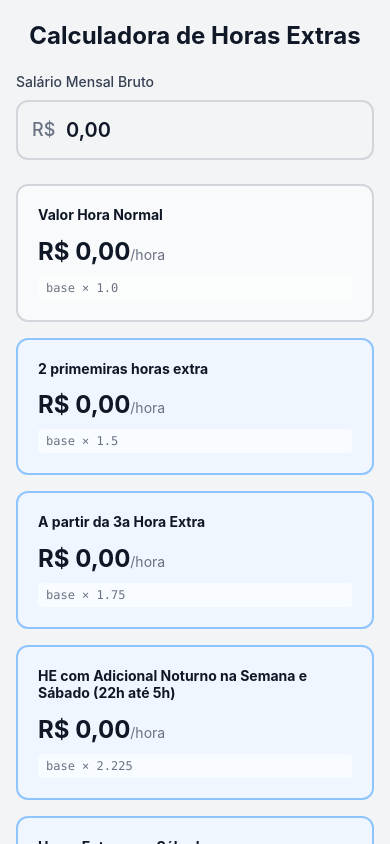
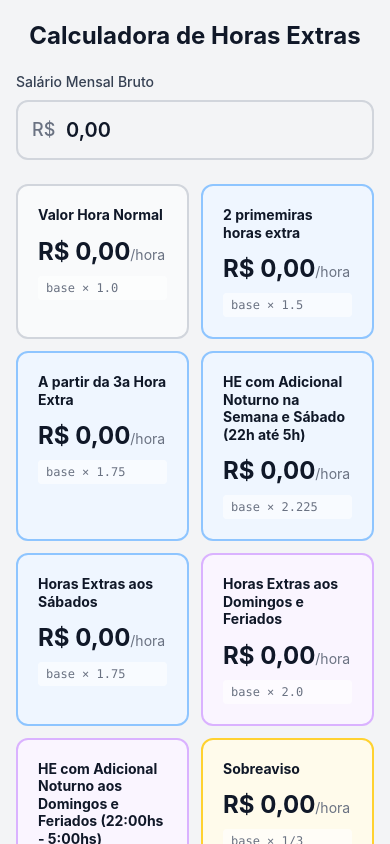
Before and after one commit to paulograbin/horasExtras, a React (Vite) app: page / in a window 390 px wide. Shown: the top 844 px of the page. Built offline with nearby package versions, Linux system fonts and the light colour scheme.

Commit message:
Changed to grid-cols-2 on mobile (was grid-cols-1), tighter gap.

```diff
--- a/src/components/ResultsGrid.tsx
+++ b/src/components/ResultsGrid.tsx
@@ -9,8 +9,8 @@ export function ResultsGrid({ results }: ResultsGridProps) {
   if (results.length === 0) return null;
 
   return (
-    <div className="px-4 pb-8">
-      <div className="grid grid-cols-1 sm:grid-cols-2 lg:grid-cols-3 gap-4 max-w-5xl mx-auto">
+    <div className="px-4 pb-6 sm:pb-8">
+      <div className="grid grid-cols-2 sm:grid-cols-2 lg:grid-cols-3 gap-3 sm:gap-4 max-w-5xl mx-auto">
         {results.map((result) => (
           <BandCard key={result.band.id} result={result} />
         ))}
```
